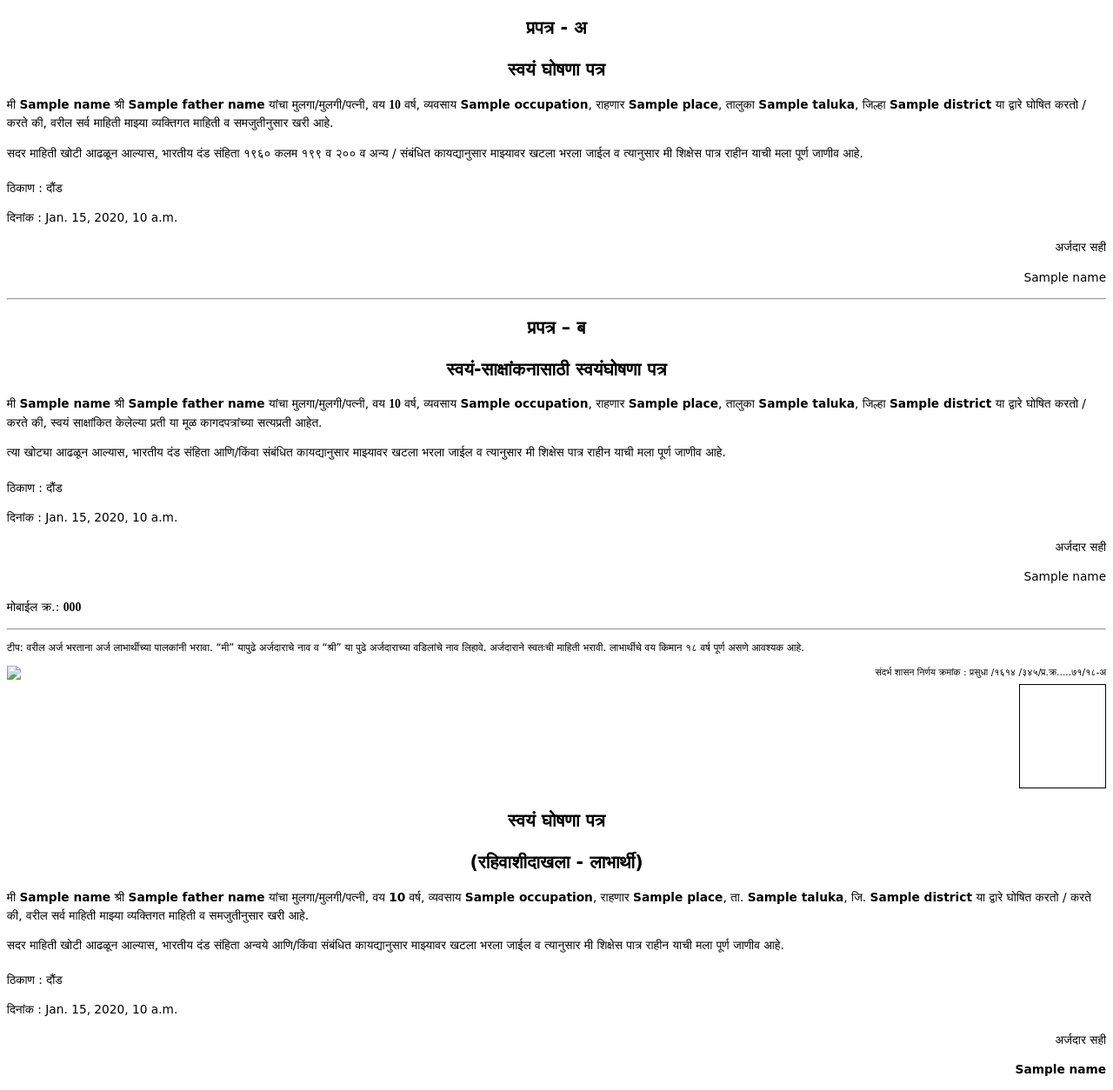
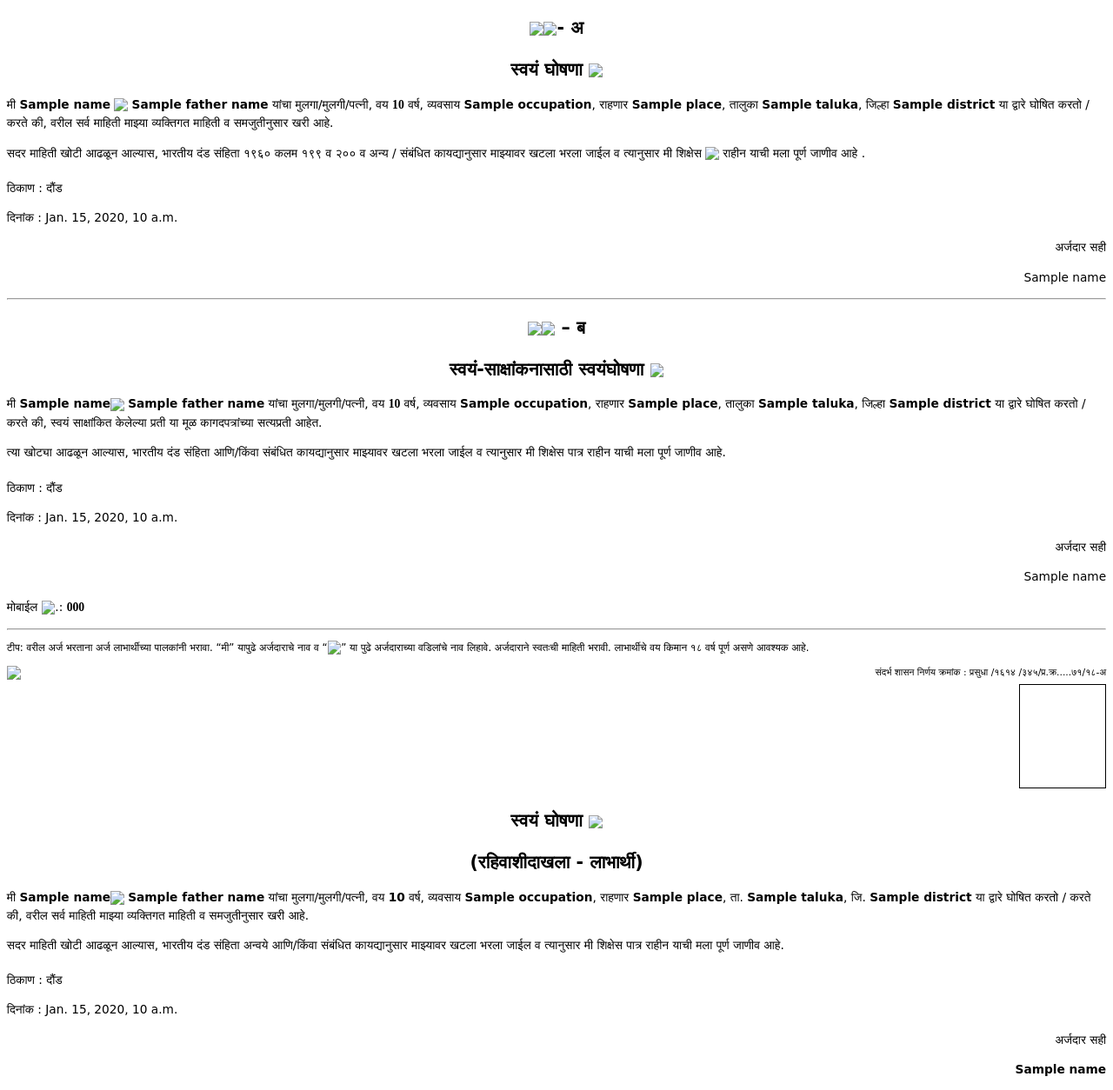
Before and after one commit to sharada123/SelfDeclaration_Generator, a Django app: template templates/pdf_template.html in a window 1280 px wide. Shown: the part 154-1408 px from the top of the page at 87% size. Run offline with Django 5.2, Linux system fonts and the light colour scheme; the template is opened without the code that fills it: most values are stand-ins (such as "Sample title", 1, 10 or a date in 2020).

Commit message:
Now no updates

```diff
--- a/templates/pdf_template.html
+++ b/templates/pdf_template.html
@@ -5,21 +5,13 @@
 <head>
     <meta charset="UTF-8">
 <style>
-@font-face {
-    font-family: 'Marathi';
-    src: url("{{ base_url }}static/fonts/NotoSansDevanagari-Regular.ttf");
-}
 
-@font-face {
-    font-family: 'Marathi';
-    src: url("{{ base_url }}static/fonts/NotoSansDevanagari-Bold.ttf");
-    font-weight: bold;
-}
 
 /* 🔥 Page Setup */
 @page {
     size: A4;
     margin: 12mm;
+     border: 1px solid black;
 }
 
 /* 🔥 Body */
@@ -91,7 +83,31 @@ h2 {
 .section, p {
     page-break-inside: avoid;
 }
+.shri{
+    height: 18px;       /* text size match */
+    vertical-align: middle;
 
+}
+.patr  {
+    height: 26px;       /* text size match */
+    vertical-align: middle;
+
+}
+.pr {
+    height: 22px;       /* text size match */
+    vertical-align: middle;
+     margin-right: 0;
+}
+.kr,.patra {
+    height: 12px;       /* text size match */
+    vertical-align: middle;
+
+}
+.patra {
+    height: 15px;       /* text size match */
+    vertical-align: middle;
+
+}
 </style>
 </head>
 
@@ -117,11 +133,11 @@ h2 {
 <!-- 🔷 प्रपत्र - अ -->
 <div class="section">
 
-<h2>प्रपत्र - अ</h2>
-<h2>स्वयं घोषणा पत्र</h2>
+<h2><img src="file:///{{ pr_path|safe }}" class="pr"><img src="file:///{{ patr_path|safe }}" class="patr">- अ</h2>
 
+<h2>स्वयं घोषणा <img src="file:///{{ patr_path|safe }}" class="patr"></h2>
 <p>
-मी <strong>{{ name }}</strong> श्री <strong>{{ father_name }}</strong> यांचा मुलगा/मुलगी/पत्नी,
+मी <strong>{{ name }}</strong> <img src="file:///{{ shri_path|safe }}" class="shri"> <strong>{{ father_name }}</strong> यांचा मुलगा/मुलगी/पत्नी,
 वय <b><span class="num">{{ age }}</span></b> वर्ष, व्यवसाय <strong>{{ occupation }}</strong>,
 राहणार <strong>{{ place }}</strong>,
 तालुका <strong>{{ taluka }}</strong>,
@@ -131,7 +147,7 @@ h2 {
 
 <p>
 सदर माहिती खोटी आढळून आल्यास, भारतीय दंड संहिता १९६० कलम १९९ व २०० व अन्य / संबंधित कायद्यानुसार
-माझ्यावर खटला भरला जाईल व त्यानुसार मी शिक्षेस पात्र राहीन याची मला पूर्ण जाणीव आहे.
+माझ्यावर खटला भरला जाईल व त्यानुसार मी शिक्षेस <img src="file:///{{ patra_path|safe }}" class="patra"> राहीन याची मला पूर्ण जाणीव आहे .
 </p>
 
 <div class="bottom">
@@ -149,11 +165,10 @@ h2 {
 <!-- 🔷 प्रपत्र - ब -->
 <div class="section">
 
-<h2>प्रपत्र – ब</h2>
-<h2>स्वयं-साक्षांकनासाठी स्वयंघोषणा पत्र</h2>
-
+<h2><img src="file:///{{ pr_path|safe }}" class="pr"><img src="file:///{{ patr_path|safe }}" class="patr"> – ब</h2>
+<h2>स्वयं-साक्षांकनासाठी स्वयंघोषणा <img src="file:///{{ patr_path|safe }}" class="patr"></h2>
 <p>
-मी <strong>{{ name }}</strong> श्री <strong>{{ father_name }}</strong> यांचा मुलगा/मुलगी/पत्नी,
+मी <strong>{{ name }}</strong><img src="file:///{{ shri_path|safe }}" class="shri"> <strong>{{ father_name }}</strong> यांचा मुलगा/मुलगी/पत्नी,
 वय <b><span class="num">{{ age }}</span></b> वर्ष, व्यवसाय <strong>{{ occupation }}</strong>,
 राहणार <strong>{{ place }}</strong>,
 तालुका <strong>{{ taluka }}</strong>,
@@ -174,7 +189,7 @@ h2 {
     <p class="right">{{ name }}</p>
 </div>
 
-<p>मोबाईल क्र.: <b><span class="num">{{ mobile }}</span></b></p>
+<p>मोबाईल <img src="file:///{{ kr_path|safe }}" class="kr">.: <b><span class="num">{{ mobile }}</span></b></p>
 
 </div>
 
@@ -182,7 +197,7 @@ h2 {
 
 <p style="font-size:12px;">
 टीप: वरील अर्ज भरताना अर्ज लाभार्थीच्या पालकांनी भरावा. “मी” यापुढे अर्जदाराचे नाव व
-“श्री” या पुढे अर्जदाराच्या वडिलांचे नाव लिहावे. अर्जदाराने स्वतःची माहिती भरावी.
+“<img src="file:///{{ shri_path|safe }}" class="shri">” या पुढे अर्जदाराच्या वडिलांचे नाव लिहावे. अर्जदाराने स्वतःची माहिती भरावी.
 लाभार्थीचे वय किमान १८ वर्ष पूर्ण असणे आवश्यक आहे.
 </p>
 <!--page 1 ends-->
@@ -207,11 +222,11 @@ h2 {
     </div>
 </div>
 
-<h2>स्वयं घोषणा पत्र</h2>
+<h2>स्वयं घोषणा <img src="file:///{{ patr_path|safe }}" class="patr"></h2>
 <h2>(रहिवाशीदाखला - लाभार्थी)</h2>
 
 <p>
-मी <b>{{ name }}</b> श्री <b>{{ father_name }}</b> यांचा मुलगा/मुलगी/पत्नी,
+मी <b>{{ name }}</b><img src="file:///{{ shri_path|safe }}" class="shri"> <b>{{ father_name }}</b> यांचा मुलगा/मुलगी/पत्नी,
 वय <b>{{ age }}</b> वर्ष, व्यवसाय <b>{{ occupation }}</b>,
 राहणार <b>{{ place }}</b>,
 ता. <b>{{ taluka }}</b>, जि. <b>{{ district }}</b>
```
Also changed, not shown: generator/forms.py (+3 -30 lines), generator/views.py (+25 -29 lines), static/logo/1patra.png (added), static/logo/kr.png (added), static/logo/patr.png (added), static/logo/patra.png (added), static/logo/pr.png (added), static/logo/shri.png (added).
